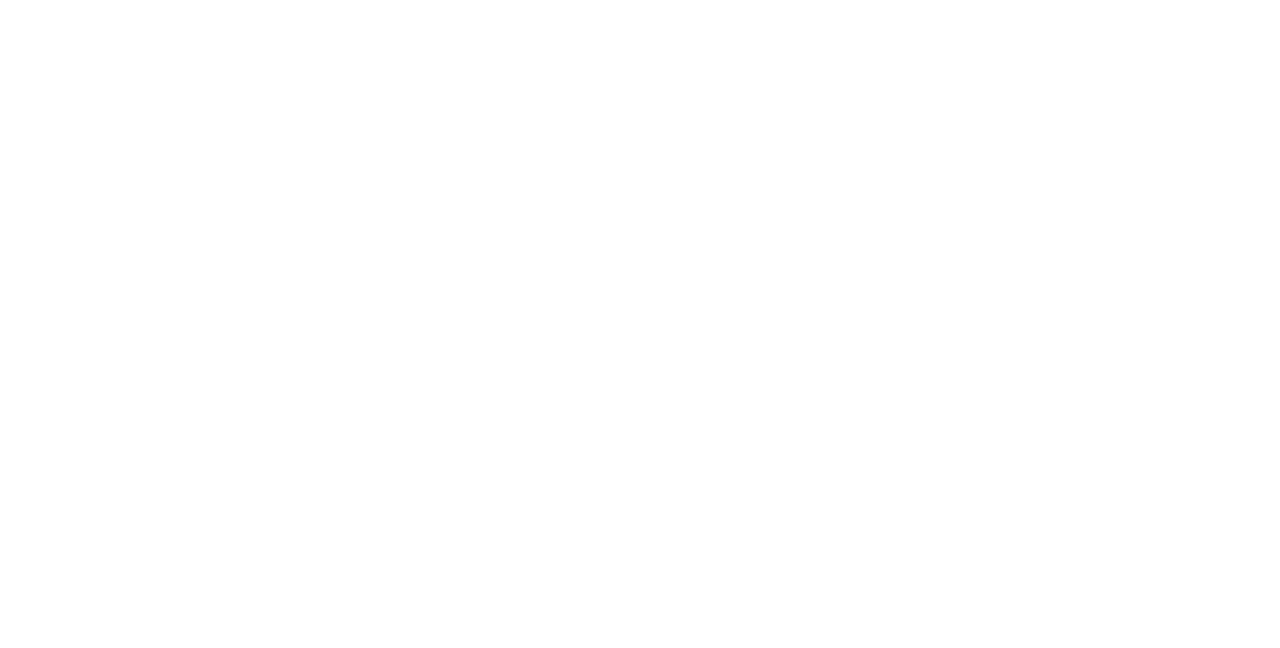
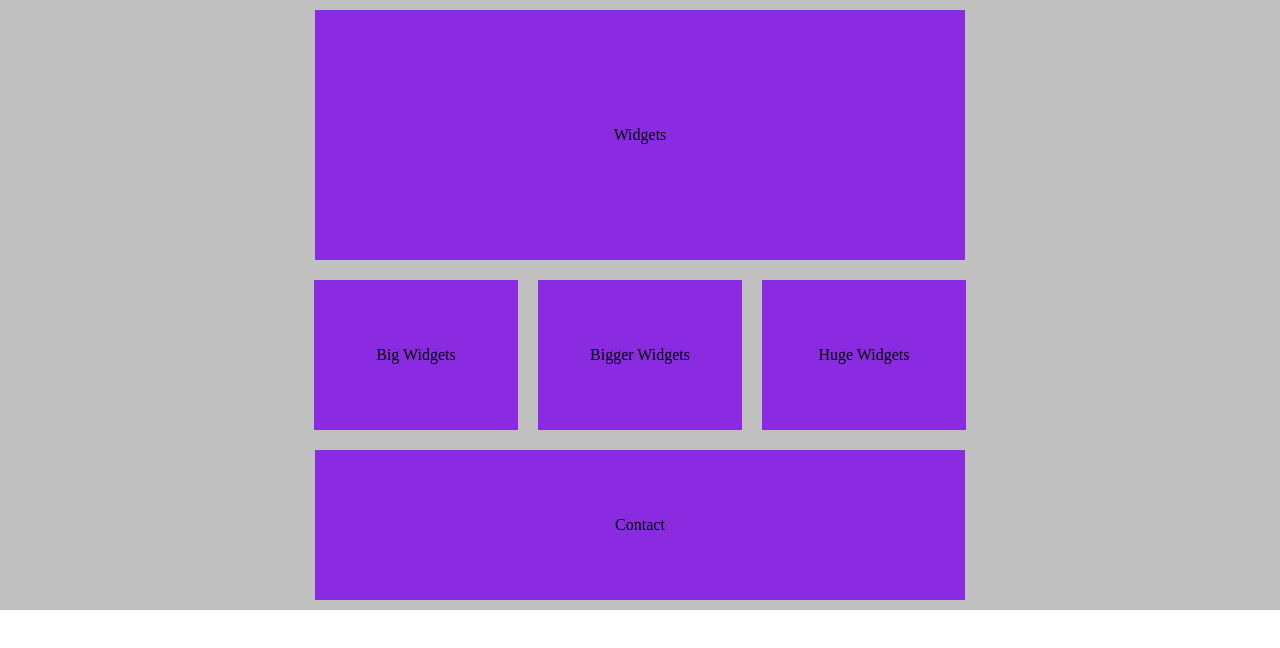
Before and after one commit to Roman-Dumych/home-works, a plain HTML site: page lesson2/index.html in a window 1280 px wide. Drawn offline with Linux system fonts and the light colour scheme.

Commit message:
home work2 Зробив першу частину завдання

```diff
--- a/lesson2/index.html
+++ b/lesson2/index.html
@@ -10,6 +10,19 @@
 </head>
 <body>
 
+<div class="father">
+    <div class="box box1">Widgets</div>
+</div>
+
+<div class="father">
+    <div class="box">Big Widgets</div>
+    <div class="box">Bigger Widgets</div>
+    <div class="box">Huge Widgets</div>
+</div>
+
+<div class="father">
+    <div class="box box2">Contact</div>
+</div>
 
 </body>
 </html>
--- a/lesson2/main.css
+++ b/lesson2/main.css
@@ -0,0 +1,32 @@
+body{
+    margin: 0;
+}
+
+.father{
+    width: 100%;
+    height: auto;
+    background: silver;
+    display: flex;
+    justify-content: center;
+}
+
+.box{
+    width: 204px;
+    height: 150px;
+    background: blueviolet;
+    margin: 10px;
+    display: flex;
+    justify-content: center;
+    align-items: center;
+}
+
+.box1{
+    width: 650px;
+    height:250px ;
+}
+
+.box2{
+    width: 650px;
+    height: 150px;
+    background: blueviolet;
+}
```
